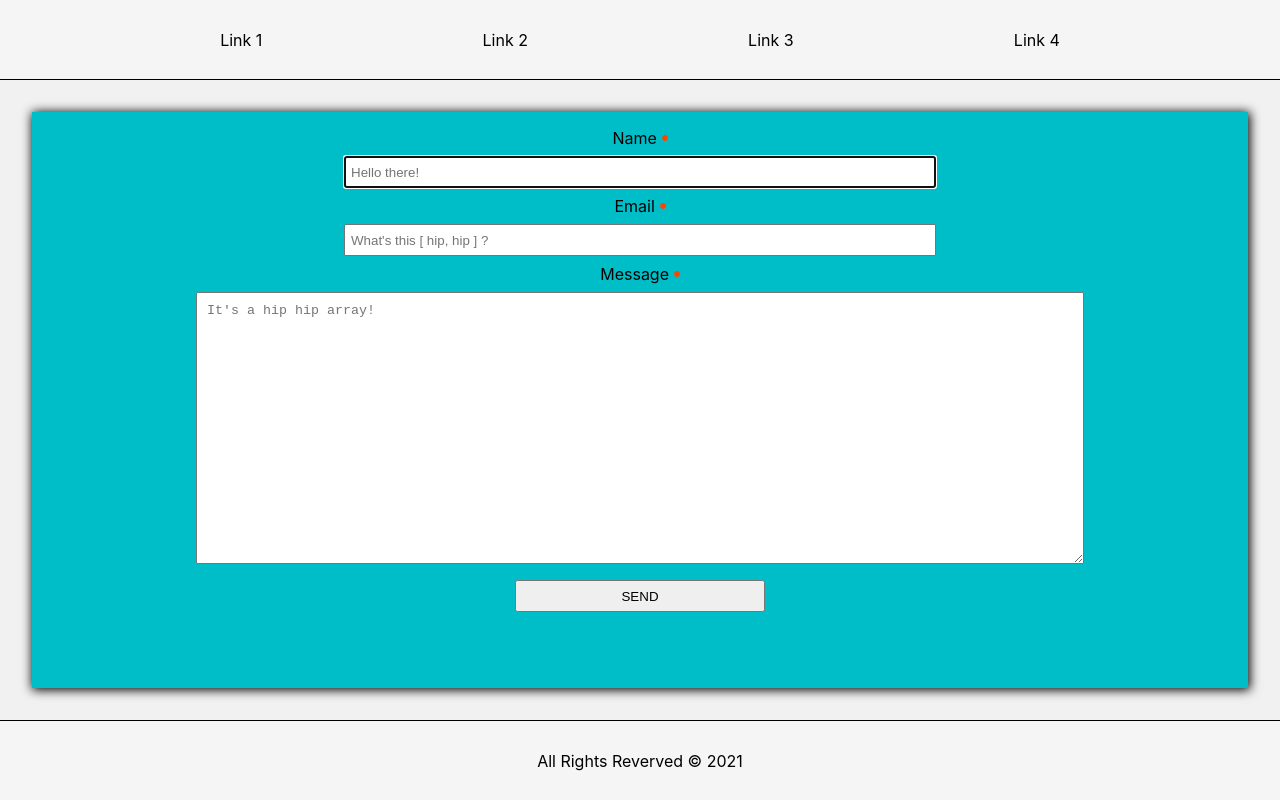
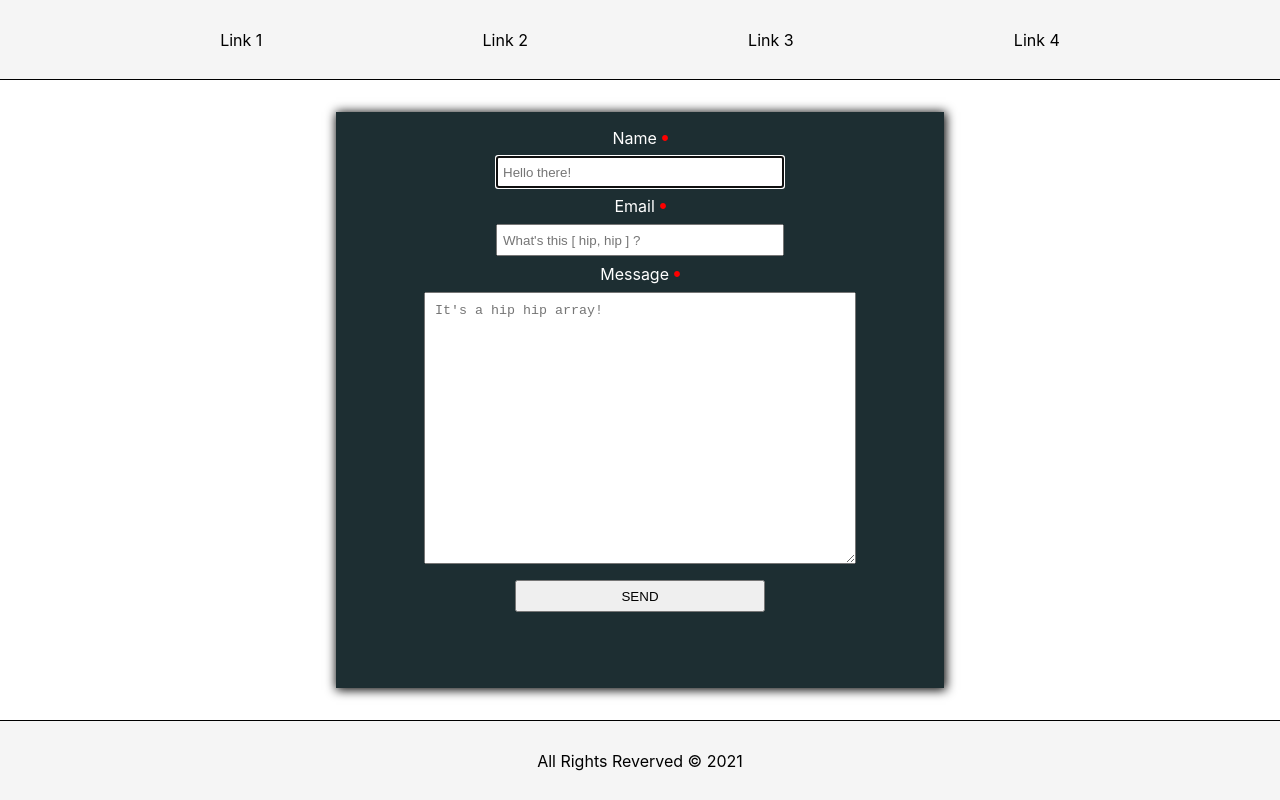
Before and after one commit to mbocon/EmailJS_tutorial, a React (Create React App) app: page / in a window 1280 px wide. Built offline with nearby package versions, Linux system fonts and the light colour scheme.

Commit message:
adds to CSS

```diff
--- a/src/App.css
+++ b/src/App.css
@@ -43,9 +43,10 @@ nav > ul > li > a:hover {
 }
 
 main {
-   background-color: #f1f1f1;
+   background-color: #fff;
    height: 80vh;
    padding: 2rem;
+   color: #fff;
 }
 
 footer {
--- a/src/Components/ContactForm/ContactForm.css
+++ b/src/Components/ContactForm/ContactForm.css
@@ -1,8 +1,10 @@
 .contact {
-   background-color: #00bec8;
+   background-color: #1d2e32;
    height: 100%;
+   width: 50%;
+   margin: 0 auto;
    padding: 1rem;
-   box-shadow: 1px 1px 10px 1px #000;
+   box-shadow: 1px 1px 10px 1px #000000;
 }
 
 .contact-form {
@@ -37,8 +39,7 @@
 }
 
 .contact-form > input[type="submit"]:hover {
-   color: #f5f5f5;
-   background-color: #00000040;
+   background-color: #00df6c;
    cursor: pointer;
 }
 
@@ -49,10 +50,11 @@
    font-weight: 600;
    background: #00df6c;
    border-radius: 0 3rem 0 3rem;
+   color: #000;
 }
 
 .required {
-   color: #ff4400;
+   color: #ff0000;
    font-size: 6px;
    margin-left: 0.3rem;
 }
@@ -62,12 +64,6 @@
    font-size: 6px;
    margin-left: 0.3rem;
 }
-
-/*
-=======================================
-==>        Animations
-=========================================
-*/
 
 .animated {
    -webkit-animation-duration: 1s;
@@ -80,10 +76,6 @@
    -webkit-animation-name: fadeInUp;
    animation-name: fadeInUp;
 }
-
-/************************
- =       Fade UP
- *************************/
 
 @keyframes fadeInUp {
    from {
@@ -100,9 +92,3 @@
       transform: none;
    }
 }
-
-/*
- =======================================
- ==>        END-Animations
- =======================================
- */
--- a/src/Components/ContactForm/ContactForm.js
+++ b/src/Components/ContactForm/ContactForm.js
@@ -45,11 +45,6 @@ export default function ContactForm() {
       const nameField = document.getElementById("name");
       const emailField = document.getElementById("email");
       const messageField = document.getElementById("message");
-      console.log(
-         nameField.value.length,
-         emailField.value.length,
-         messageField.value.length
-      );
 
       if (nameField.value.length !== 0) {
          setisFilled({
```
Also changed, not shown: 1 other file (tests, documents, lock files or other folders).
